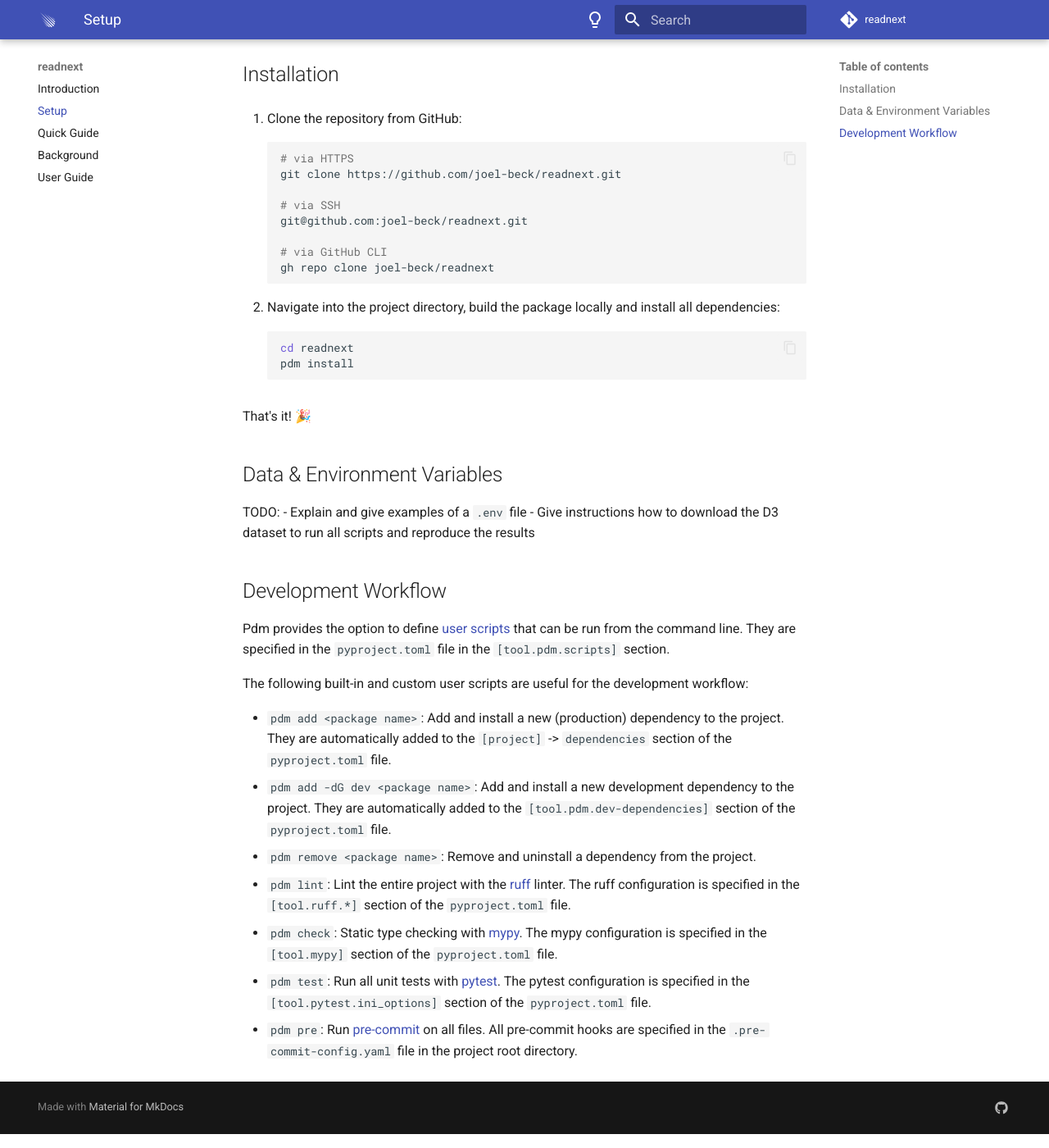
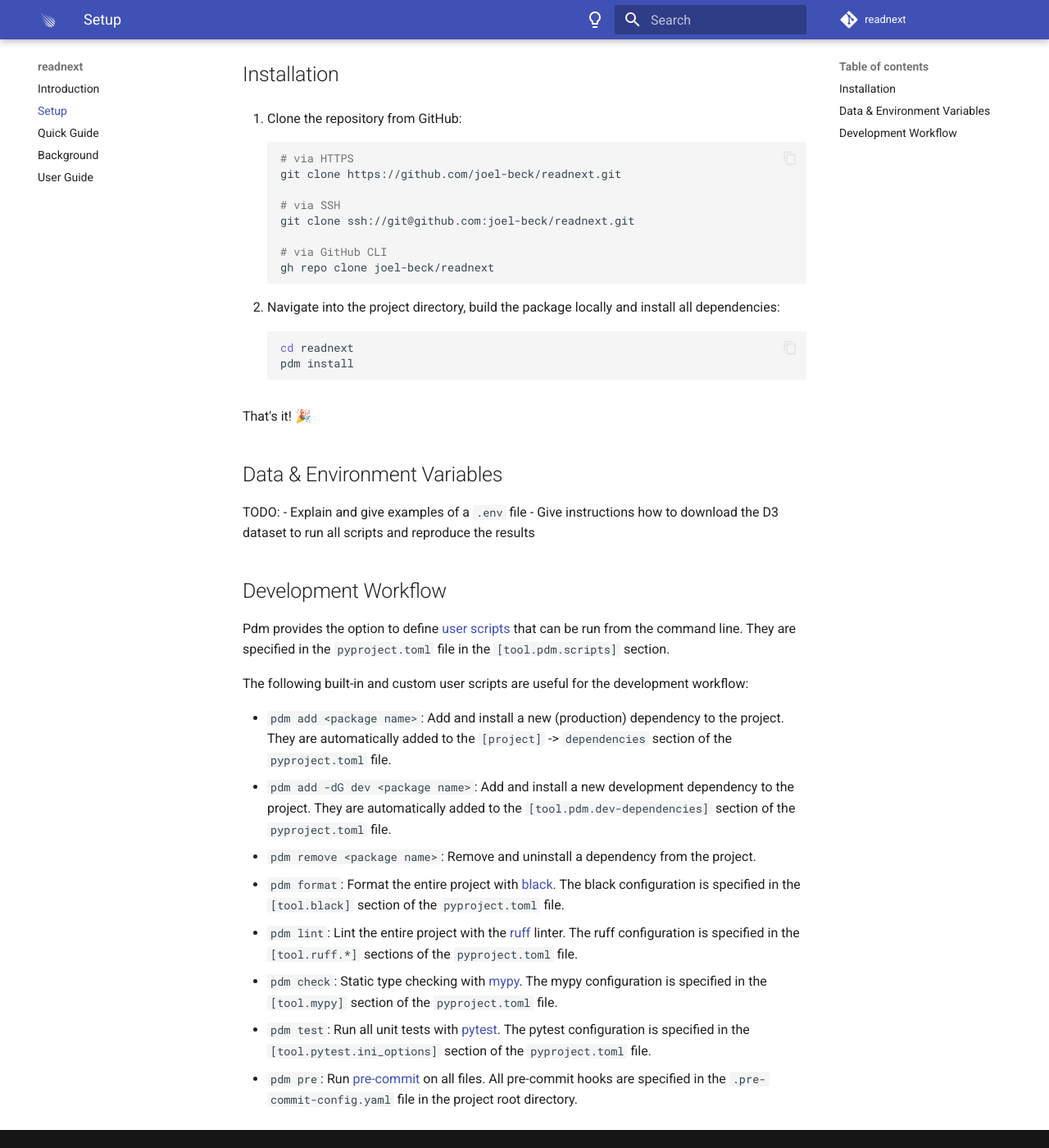
Before and after one commit to joel-beck/readnext, an MkDocs documentation site: the page built from docs/setup.md, in a window 1280 px wide and 1400 px high, scrolled down 319 px. Shown: the whole window at 82% size. Built offline with MkDocs 1.6.1 and Material for MkDocs 9.7.7, drawn with Linux system fonts in a browser that asks for light colours; comment, search, counter and statistics services are not loaded.

Commit message:
fixed installation instructions with ssh

```diff
--- a/docs/setup.md
+++ b/docs/setup.md
@@ -18,7 +18,7 @@
     git clone https://github.com/joel-beck/readnext.git
 
     # via SSH
-    git@github.com:joel-beck/readnext.git
+    git clone ssh://git@github.com:joel-beck/readnext.git
 
     # via GitHub CLI
     gh repo clone joel-beck/readnext
@@ -52,8 +52,10 @@ The following built-in and custom user scripts are useful for the development wo
 -  `pdm add -dG dev <package name>`: Add and install a new development dependency to the project.
     They are automatically added to the `[tool.pdm.dev-dependencies]` section of the `pyproject.toml` file.
 -  `pdm remove <package name>`: Remove and uninstall a dependency from the project.
+-  `pdm format`: Format the entire project with [black](https://github.com/psf/black).
+    The black configuration is specified in the `[tool.black]` section of the `pyproject.toml` file.
 -  `pdm lint`: Lint the entire project with the [ruff](https://github.com/charliermarsh/ruff) linter.
-    The ruff configuration is specified in the `[tool.ruff.*]` section of the `pyproject.toml` file.
+    The ruff configuration is specified in the `[tool.ruff.*]` sections of the `pyproject.toml` file.
 -  `pdm check`: Static type checking with [mypy](https://github.com/python/mypy).
     The mypy configuration is specified in the `[tool.mypy]` section of the `pyproject.toml` file.
 -  `pdm test`: Run all unit tests with [pytest](https://github.com/pytest-dev/pytest).
```
